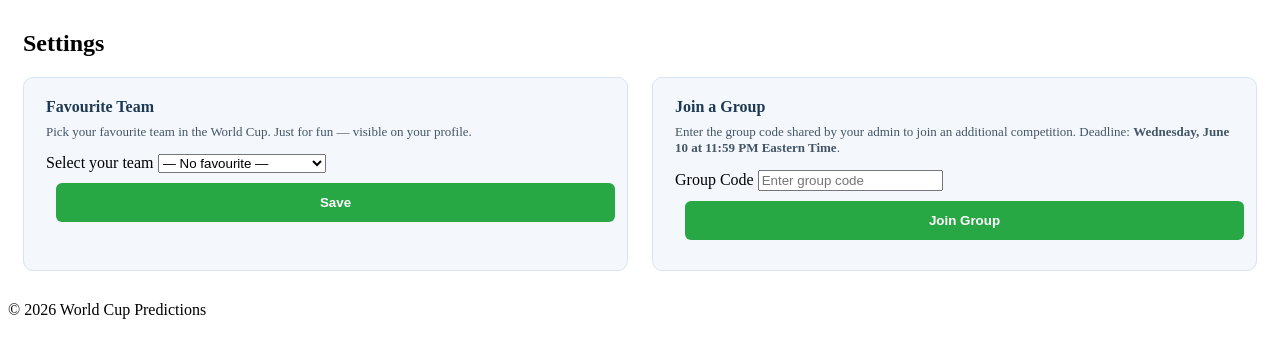
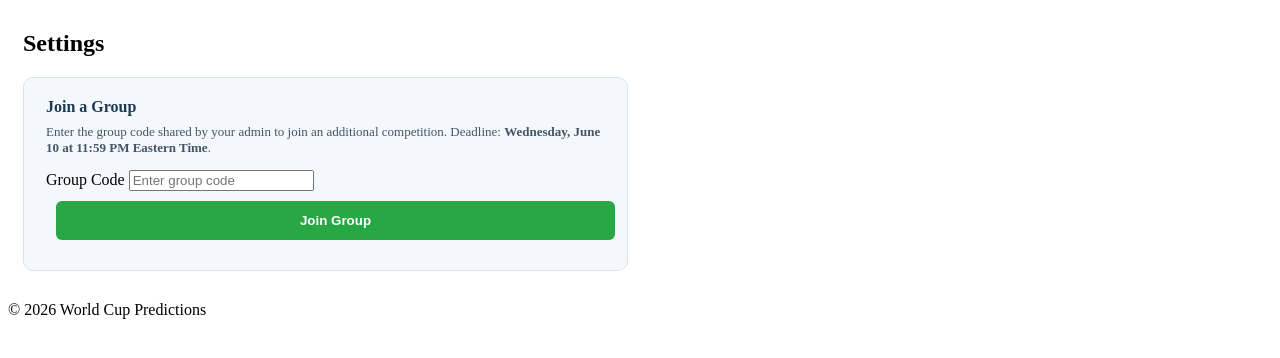
Before and after one commit to jalankmd/world_cup_prediction_website, a Flask app: page /settings in a window 1280 px wide. Shown: the part 50-408 px from the top of the page. Run offline with Flask 3, Linux system fonts and the light colour scheme; the visitor is signed in with stand-in values (Sample User, id 1); data that the repository does not hold is empty; some libraries are stand-ins or nearby versions.

Commit message:
remove favourite team option from settings page
Co-Authored-By: Claude Sonnet 4.6 <noreply@anthropic.com>

```diff
--- a/app/routes.py
+++ b/app/routes.py
@@ -281,16 +281,6 @@ def settings():
     if request.method == "POST":
         action = request.form.get("form_action")
 
-        if action == "favourite_team":
-            team = request.form.get("favourite_team", "").strip()
-            if team in TEAM_FLAG_CODES or team == "":
-                current_user.favourite_team = team or None
-                db.session.commit()
-                flash("Favourite team saved!", "success")
-            else:
-                flash("Invalid team selection.", "danger")
-            return redirect(url_for("main.settings"))
-
         if action == "join_group":
             if deadline_passed:
                 flash("Sign-up is now closed. Please contact the site owner to join.", "warning")
@@ -307,14 +297,11 @@ def settings():
                     flash(f"Joined '{group.name}'!", "success")
             return redirect(url_for("main.settings"))
 
-    all_teams = sorted(TEAM_FLAG_CODES.keys())
     return render_template(
         "settings.html",
         join_form=join_form,
         deadline_passed=deadline_passed,
         signup_deadline_display=SIGNUP_DEADLINE_DISPLAY,
-        all_teams=all_teams,
-        team_flag_codes=TEAM_FLAG_CODES,
     )
 
 
--- a/templates/settings.html
+++ b/templates/settings.html
@@ -3,35 +3,6 @@
 <h2>Settings</h2>
 
 <div class="settings-grid">
-
-    <section class="settings-card">
-        <h3>Favourite Team</h3>
-        <p class="meta-line">Pick your favourite team in the World Cup. Just for fun — visible on your profile.</p>
-
-        {% if current_user.favourite_team %}
-            <div class="fav-team-current">
-                {% if team_flag_codes.get(current_user.favourite_team) %}
-                    <img class="country-flag fav-flag" src="https://flagcdn.com/40x30/{{ team_flag_codes.get(current_user.favourite_team) }}.png" alt="{{ current_user.favourite_team }} flag">
-                {% endif %}
-                <span class="fav-team-name">{{ current_user.favourite_team }}</span>
-            </div>
-        {% endif %}
-
-        <form method="POST" action="{{ url_for('main.settings') }}" class="settings-form">
-            <input type="hidden" name="csrf_token" value="{{ csrf_token() }}">
-            <input type="hidden" name="form_action" value="favourite_team">
-            <div class="form-group">
-                <label for="favourite_team">Select your team</label>
-                <select name="favourite_team" id="favourite_team" class="form-control">
-                    <option value="">— No favourite —</option>
-                    {% for team in all_teams %}
-                        <option value="{{ team }}" {% if current_user.favourite_team == team %}selected{% endif %}>{{ team }}</option>
-                    {% endfor %}
-                </select>
-            </div>
-            <button type="submit" class="btn btn-primary">Save</button>
-        </form>
-    </section>
 
     <section class="settings-card">
         <h3>Join a Group</h3>
```
